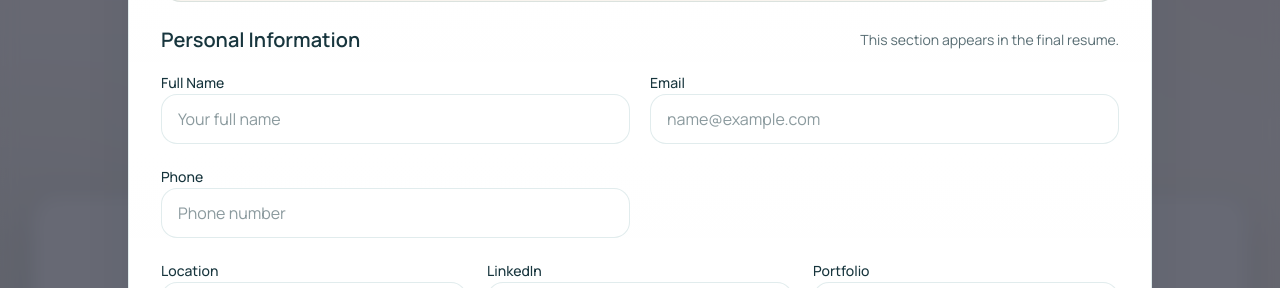
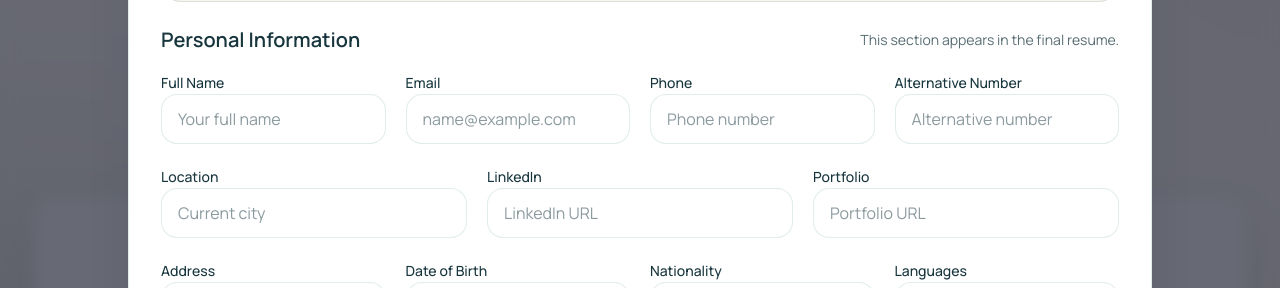
Before and after one commit to djkreddys-cmyk/Werkly, a Next.js app: page / in a window 1280 px wide. Both pictures are taken after a click on the button "Open Resume Builder". Shown: the part 4013-4301 px from the top of the page. Built offline with nearby package versions, Linux system fonts and the light colour scheme.

Commit message:
Add alternative number to resume builder

```diff
--- a/app/api/resume-builder/route.ts
+++ b/app/api/resume-builder/route.ts
@@ -6,6 +6,7 @@ type ResumeRequest = {
   fullName?: string
   email?: string
   phone?: string
+  alternativeNumber?: string
   location?: string
   address?: string
   dateOfBirth?: string
@@ -85,11 +86,12 @@ function splitCommaValues(value: string) {
 function buildContactLine(input: {
   email: string
   phone: string
+  alternativeNumber: string
   location: string
   linkedin: string
   portfolio: string
 }) {
-  return [input.email, input.phone, input.location, input.linkedin, input.portfolio]
+  return [input.email, input.phone, input.alternativeNumber, input.location, input.linkedin, input.portfolio]
     .filter(Boolean)
     .join(' | ')
 }
@@ -192,6 +194,7 @@ export async function POST(request: Request) {
     }
 
     const phone = clean(body.phone)
+    const alternativeNumber = clean(body.alternativeNumber)
     const location = clean(body.location)
     const address = clean(body.address)
     const dateOfBirth = clean(body.dateOfBirth)
@@ -216,10 +219,11 @@ export async function POST(request: Request) {
     const resume: ResumePayload = {
       fullName,
       targetRole,
-      contactLine: buildContactLine({ email, phone, location, linkedin, portfolio }),
+      contactLine: buildContactLine({ email, phone, alternativeNumber, location, linkedin, portfolio }),
       personalInfo: [
         { label: 'Email', value: email },
         { label: 'Phone', value: phone },
+        { label: 'Alternative Number', value: alternativeNumber },
         { label: 'Location', value: location },
         { label: 'Address', value: address },
         { label: 'Date of Birth', value: dateOfBirth },
--- a/components/resume-builder-v2.tsx
+++ b/components/resume-builder-v2.tsx
@@ -66,6 +66,7 @@ type FormState = {
   fullName: string;
   email: string;
   phone: string;
+  alternativeNumber: string;
   location: string;
   address: string;
   dateOfBirth: string;
@@ -117,6 +118,7 @@ const initialForm = (): FormState => ({
   fullName: "",
   email: "",
   phone: "",
+  alternativeNumber: "",
   location: "",
   address: "",
   dateOfBirth: "",
@@ -377,10 +379,11 @@ export function ResumeBuilder({ mode = "full" }: { mode?: "full" | "modalOnly" }
             <p className="text-sm text-[var(--color-muted)]">This section appears in the final resume.</p>
           </div>
         </div>
-        <div className="grid gap-5 sm:grid-cols-2">
+        <div className="grid gap-5 sm:grid-cols-2 xl:grid-cols-4">
           <label className="space-y-2"><span className="text-sm font-medium text-[var(--color-ink)]">Full Name</span><input value={form.fullName} onChange={(event) => handleFieldChange("fullName", event.target.value)} className="w-full rounded-2xl border border-[var(--color-line)] bg-white px-4 py-3 outline-none transition focus:border-[var(--color-dark)]" placeholder="Your full name" /></label>
           <label className="space-y-2"><span className="text-sm font-medium text-[var(--color-ink)]">Email</span><input value={form.email} onChange={(event) => handleFieldChange("email", event.target.value)} className="w-full rounded-2xl border border-[var(--color-line)] bg-white px-4 py-3 outline-none transition focus:border-[var(--color-dark)]" placeholder="name@example.com" /></label>
           <label className="space-y-2"><span className="text-sm font-medium text-[var(--color-ink)]">Phone</span><input value={form.phone} onChange={(event) => handleFieldChange("phone", event.target.value)} className="w-full rounded-2xl border border-[var(--color-line)] bg-white px-4 py-3 outline-none transition focus:border-[var(--color-dark)]" placeholder="Phone number" /></label>
+          <label className="space-y-2"><span className="text-sm font-medium text-[var(--color-ink)]">Alternative Number</span><input value={form.alternativeNumber} onChange={(event) => handleFieldChange("alternativeNumber", event.target.value)} className="w-full rounded-2xl border border-[var(--color-line)] bg-white px-4 py-3 outline-none transition focus:border-[var(--color-dark)]" placeholder="Alternative number" /></label>
         </div>
         <div className="mt-5 grid gap-5 sm:grid-cols-3">
           <label className="space-y-2"><span className="text-sm font-medium text-[var(--color-ink)]">Location</span><input value={form.location} onChange={(event) => handleFieldChange("location", event.target.value)} className="w-full rounded-2xl border border-[var(--color-line)] bg-white px-4 py-3 outline-none transition focus:border-[var(--color-dark)]" placeholder="Current city" /></label>
```
